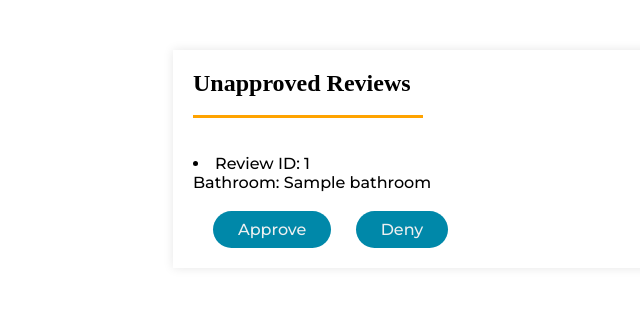
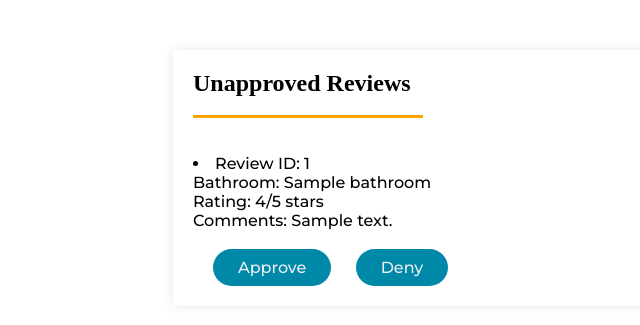
Before and after one commit to wcgoodrum/crapmaps-asd, a Django app: template crap_maps/templates/approve.html in a window 1280 px wide. Shown: the part 84-409 px from the top of the page, without its empty margins (217-857 px from the left). Run offline with Django 4.2, Linux system fonts and the light colour scheme; the template is opened without the code that fills it: values that come from a table or form of the project are taken from there, others are empty; tables that the repository leaves empty hold one stand-in row (values such as "Sample post").

Commit message:
show bathroom rating and comments in the approve page

```diff
--- a/crap_maps/templates/approve.html
+++ b/crap_maps/templates/approve.html
@@ -129,7 +129,9 @@
             <br>
                 <li class="review-info">
                     Review ID: {{ review.id }}<br>
-                    Bathroom: {{ review.bathroom }}
+                    Bathroom: {{ review.bathroom }} <br>
+                    Rating: {{ review.rating }}/5 stars <br>
+                    Comments: {{ review.comment }}
                     <form action="{% url 'approve_view' %}" method="post">
                         {% csrf_token %}
                         <input type="hidden" name="review_id" value="{{ review.id }}">
```
